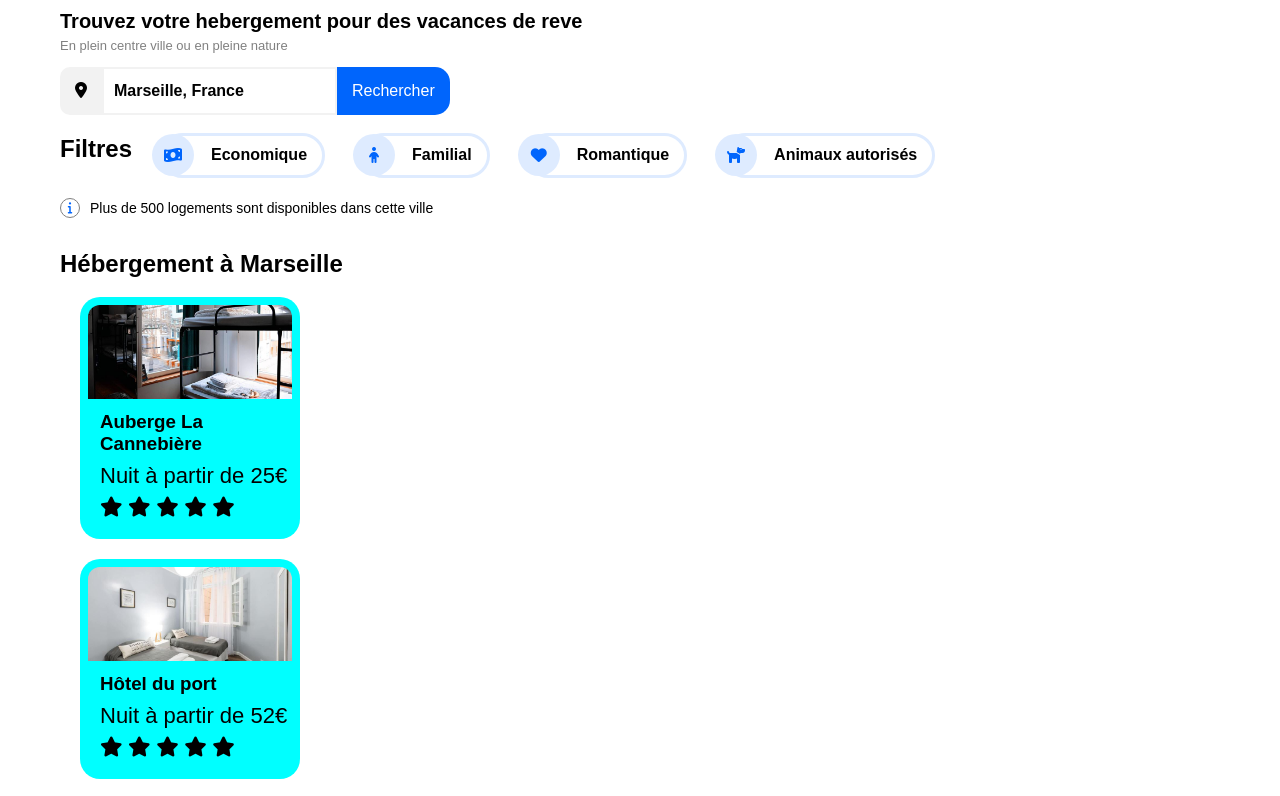
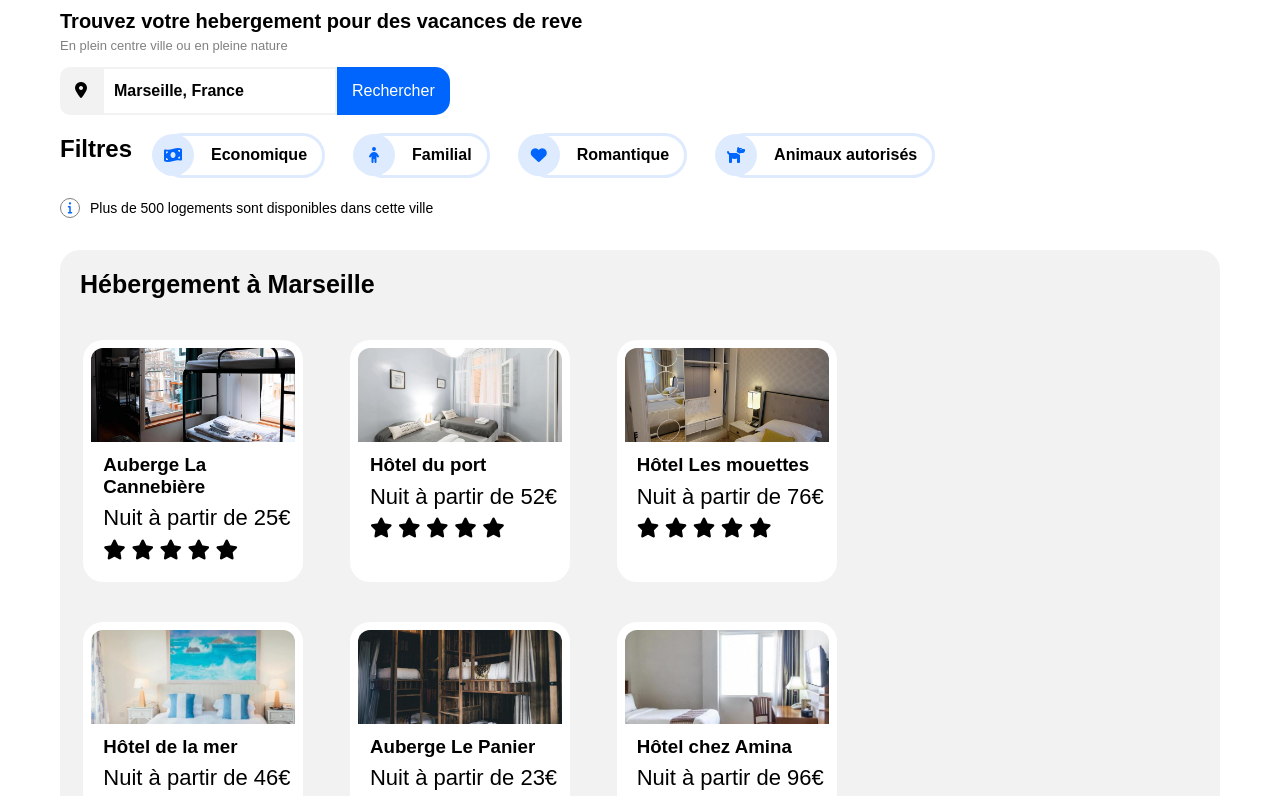
Before and after one commit to yusef-boulam/Projet_2, a plain HTML site: page index.html in a window 1280 px wide. Shown: the part 119-915 px from the top of the page. Drawn offline with Linux system fonts and the light colour scheme.

Commit message:
add section hebergement marseille

```diff
--- a/index.html
+++ b/index.html
@@ -25,6 +25,7 @@
 
 		<h1>Trouvez votre hebergement pour des vacances de reve</h1>
 		<p>En plein centre ville ou en pleine nature</p>
+
 					<!-- BARRE DE RECHERCHE -->
 					<!-- container barre de recherche -->
 		<form id="containerSearchBar" method="post" action="traitement.php">
@@ -90,10 +91,11 @@
 			</aside>
 
 				<!--  SECTION HEBERGEMENT A MARSEILLE   -->
-		<section id="SectionHebergementMarseille__Heading">
+		<section id="SectionHebergementMarseille">
 			<h2>Hébergement à Marseille</h2>
 
 				<!--  CARDS   -->
+		<div id="ContainerHebergementMarseille">
 			<div class="cardHebergementMarseille">
 				<img src="Images/hebergements/4_small/marcus-loke-WQJvWU_HZFo-unsplash.jpg" alt="Auberge La Cannebière">
 				<h3 class="cardHebergementMarseille__heading">Auberge La Cannebière</h3>
@@ -170,6 +172,7 @@
 					<i class="fa-solid fa-star"></i>
 				</div>
 			</div>
+		</div>
 		</section>
 
 		<section>
--- a/styles.css
+++ b/styles.css
@@ -7,14 +7,11 @@
    /* font-family: 'Raleway', sans-serif;
       font-weight: 200*/
 
-
 body {
     font-family: 'Raleway', sans-serif;
     font-weight: 100;
     margin: 0 60px 0 60px;
 }
-
-
 
 input::placeholder {
     font-family: 'Raleway', sans-serif;
@@ -22,13 +19,11 @@ input::placeholder {
     opacity: 1;
 }
 
-
 /*HEADER LOGO NAV */
 
 .containerLogoNav{
     display: flex;
     justify-content: space-between;
-
 }
 
 .containerLogoNav img{
@@ -42,7 +37,6 @@ ul {
     list-style: none;
     margin-top: 0px;
     margin-right: -40px;
-
 }
 
 .nav li{
@@ -57,7 +51,6 @@ ul {
     color: #0065FC;
     border-top: solid 2px #0065FC;
 }
-
 
 /* HEADER HEADING PARAGRAPH */
 
@@ -79,11 +72,9 @@ header p{
 
 #containerSearchBar__logoLocation{
     background-color: #F2F2F2;
-
     text-align: center;
     padding: 15px;
     border-radius: 10px 0 0 10px;
-
 }
 
 #containerSearchBar__locationInput{
@@ -102,9 +93,7 @@ header p{
 
 #containerSearchMobile {
  display: none;
-
 }
-
 
 /* FILTRES (ASIDE)  */
 
@@ -119,13 +108,11 @@ header p{
     margin-top: 30px;
 }
 
-
 #aside__Filters{
     display: flex;
     align-items: center;
     margin-top: 10px;
     flex-wrap: wrap;
-
 }
 
 .aside__Filters__ContainerFilter{
@@ -174,7 +161,6 @@ header p{
     align-items: center;
     justify-content: center;
     margin-right: 10px;
-
 }
 
 #aside__Information__ContainairInformationIcon i{
@@ -190,20 +176,32 @@ header p{
 
 /* HEBERGEMENT A MARSEILLE (SECTION) */
 
+#SectionHebergementMarseille{
+    background-color: #F2F2F2;
+    border-radius: 20px;
+}
+
+#ContainerHebergementMarseille{
+    width: 800px;
+    display: flex;
+    flex-wrap: wrap;
+    justify-content: space-around;
+
+}
+
 #SectionHebergementMarseille h2{
- font-size: 15px;
+ font-size: 25px;
+ padding: 20px 0 0 20px;
 }
 
 .cardHebergementMarseille{
     width: 220px;
     border-radius: 20px;
     object-fit:cover;
-    background-color: aqua;
+    background-color: white;
     margin: 20px;
+}
 
-
-
-}
 .cardHebergementMarseille img
 {
   height: 110PX;
@@ -211,7 +209,6 @@ header p{
   object-fit: cover;
   border-radius: 20px 20px 0 0;
   padding: 8px;
-
 }
 
 .cardHebergementMarseille__heading{
@@ -222,7 +219,6 @@ header p{
 {
  margin: 8px 0 8px 20px;
  font-size: 22px;
-
 }
 
 .cardHebergementMarseille__containerStars{
@@ -231,11 +227,8 @@ header p{
     font-size: 20px;
 }
 
-
-
 /* Sur tous types d'écran, quand la largeur de la fenêtre est comprise entre 768px et 992px (tablette) */
 /*  @media all and (min-width: 768px) and (max-width: 992px) */
-
 
 /* Sur les écrans, quand la largeur de la fenêtre fait au maximum 767px (telephone portable)*/
 
@@ -258,7 +251,6 @@ header p{
 
     ul {
         padding: 0;
-
     }
 
     .nav li {
@@ -274,9 +266,7 @@ header p{
       border-bottom: solid 3px #0065FC;
     }
 
-
 /* HEADER HEADING PARAGRAPH RESPONSIVE */
-
 
 header h1{
     font-size: 220%;
@@ -287,7 +277,6 @@ header p{
    color : grey;
    margin-top: -8px;
 }
-
 
 /* HEADER SEARCH BAR LOCATION MOBILE RESPONSIVE*/
 
@@ -315,7 +304,6 @@ header p{
        #containerSearchMobile__searchLogoButtonMobile {
        position: absolute;
        color: white;
-
        }
 
 /* ASIDE FILTERS RESPONSIVE */
@@ -328,7 +316,6 @@ header p{
 #aside__Heading{
     margin-bottom: 5px;
     margin-top: 30px;
-
 }
 
 #aside__Filters{
```
